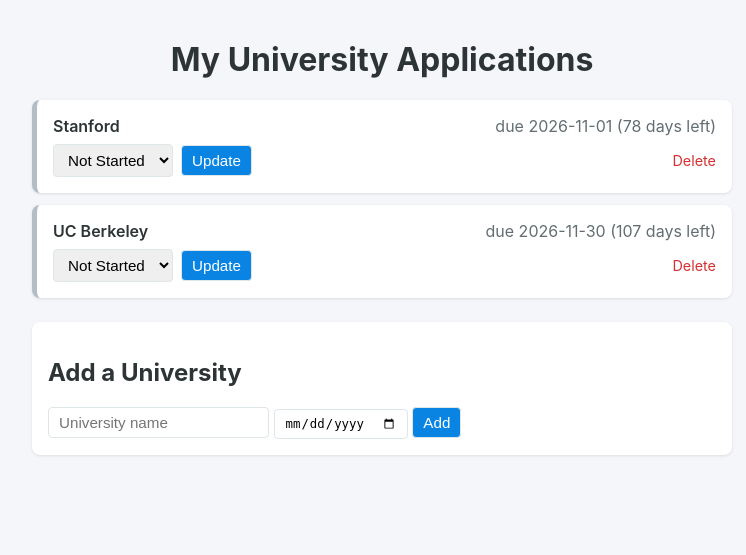
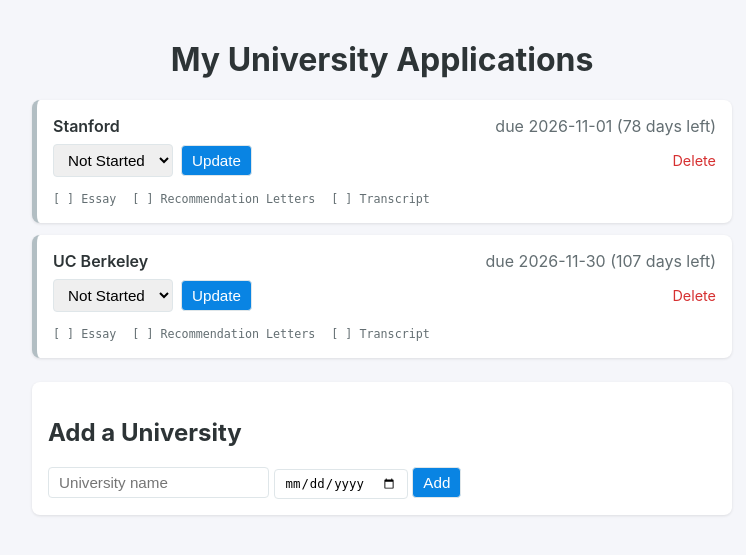
Before and after one commit to Bhakti864653/uni-app-tracker, a Flask app: page / in a window 1280 px wide. Shown: the top 555 px of the page, without its empty margins (258-1004 px from the left). Run offline with Flask 3, Linux system fonts and the light colour scheme; data comes from the database, SQL or seed files in the repository.

Commit message:
Add per-university checklist (essay, recommendation letters, transcript)
New checklist_items table linked to universities via foreign key.
New universities get default checklist tasks automatically; items
toggle done/not-done by clicking.

```diff
--- a/app.py
+++ b/app.py
@@ -3,6 +3,9 @@
 from datetime import date
 
 app = Flask(__name__)
+
+DEFAULT_CHECKLIST_TASKS = ["Essay", "Recommendation Letters", "Transcript"]
+STATUS_OPTIONS = ["Not Started", "In Progress", "Submitted"]
 
 def get_db():
     conn = sqlite3.connect("universities.db")
@@ -19,14 +22,33 @@
             status TEXT NOT NULL DEFAULT 'Not Started'
         )
     """)
+    conn.execute("""
+        CREATE TABLE IF NOT EXISTS checklist_items (
+            id INTEGER PRIMARY KEY AUTOINCREMENT,
+            university_id INTEGER NOT NULL,
+            task TEXT NOT NULL,
+            done INTEGER NOT NULL DEFAULT 0,
+            FOREIGN KEY (university_id) REFERENCES universities (id)
+        )
+    """)
     existing = conn.execute("SELECT COUNT(*) FROM universities").fetchone()[0]
     if existing == 0:
-        conn.execute("INSERT INTO universities (name, deadline) VALUES (?, ?)", ("Stanford", "2026-11-01"))
-        conn.execute("INSERT INTO universities (name, deadline) VALUES (?, ?)", ("UC Berkeley", "2026-11-30"))
+        add_university(conn, "Stanford", "2026-11-01")
+        add_university(conn, "UC Berkeley", "2026-11-30")
     conn.commit()
     conn.close()
 
-STATUS_OPTIONS = ["Not Started", "In Progress", "Submitted"]
+def add_university(conn, name, deadline):
+    cursor = conn.execute(
+        "INSERT INTO universities (name, deadline) VALUES (?, ?)",
+        (name, deadline)
+    )
+    new_id = cursor.lastrowid
+    for task in DEFAULT_CHECKLIST_TASKS:
+        conn.execute(
+            "INSERT INTO checklist_items (university_id, task) VALUES (?, ?)",
+            (new_id, task)
+        )
 
 def days_remaining_text(deadline_str):
     deadline_date = date.fromisoformat(deadline_str)
@@ -42,27 +64,28 @@
 def home():
     conn = get_db()
     rows = conn.execute("SELECT * FROM universities ORDER BY deadline ASC").fetchall()
-    conn.close()
 
     universities = []
     for row in rows:
+        checklist = conn.execute(
+            "SELECT * FROM checklist_items WHERE university_id = ?", (row["id"],)
+        ).fetchall()
         universities.append({
             "id": row["id"],
             "name": row["name"],
             "deadline": row["deadline"],
             "status": row["status"],
             "days_text": days_remaining_text(row["deadline"]),
+            "checklist": checklist,
         })
+    conn.close()
 
     return render_template("index.html", universities=universities, status_options=STATUS_OPTIONS)
 
 @app.route("/add", methods=["POST"])
 def add():
     conn = get_db()
-    conn.execute(
-        "INSERT INTO universities (name, deadline) VALUES (?, ?)",
-        (request.form["name"], request.form["deadline"])
-    )
+    add_university(conn, request.form["name"], request.form["deadline"])
     conn.commit()
     conn.close()
     return redirect("/")
@@ -78,9 +101,20 @@
     conn.close()
     return redirect("/")
 
+@app.route("/checklist/toggle/<int:item_id>")
+def toggle_checklist_item(item_id):
+    conn = get_db()
+    item = conn.execute("SELECT done FROM checklist_items WHERE id = ?", (item_id,)).fetchone()
+    new_done = 0 if item["done"] else 1
+    conn.execute("UPDATE checklist_items SET done = ? WHERE id = ?", (new_done, item_id))
+    conn.commit()
+    conn.close()
+    return redirect("/")
+
 @app.route("/delete/<int:university_id>")
 def delete(university_id):
     conn = get_db()
+    conn.execute("DELETE FROM checklist_items WHERE university_id = ?", (university_id,))
     conn.execute("DELETE FROM universities WHERE id = ?", (university_id,))
     conn.commit()
     conn.close()
--- a/static/style.css
+++ b/static/style.css
@@ -63,6 +63,27 @@
     font-size: 0.9em;
 }
 
+.checklist {
+    list-style: none;
+    padding: 0;
+    margin: 10px 0 0;
+    display: flex;
+    flex-wrap: wrap;
+    gap: 6px 16px;
+}
+
+.checklist-item {
+    text-decoration: none;
+    color: #636e72;
+    font-size: 0.9em;
+    font-family: monospace;
+}
+
+.checklist-item.checked {
+    color: #00b894;
+    text-decoration: line-through;
+}
+
 .add-form {
     background: white;
     padding: 16px;
--- a/templates/index.html
+++ b/templates/index.html
@@ -23,6 +23,15 @@
                 <button type="submit">Update</button>
                 <a href="/delete/{{ uni.id }}" class="delete-link">Delete</a>
             </form>
+            <ul class="checklist">
+                {% for item in uni.checklist %}
+                <li>
+                    <a href="/checklist/toggle/{{ item.id }}" class="checklist-item {% if item.done %}checked{% endif %}">
+                        {% if item.done %}[x]{% else %}[ ]{% endif %} {{ item.task }}
+                    </a>
+                </li>
+                {% endfor %}
+            </ul>
         </li>
         {% endfor %}
     </ul>
```
